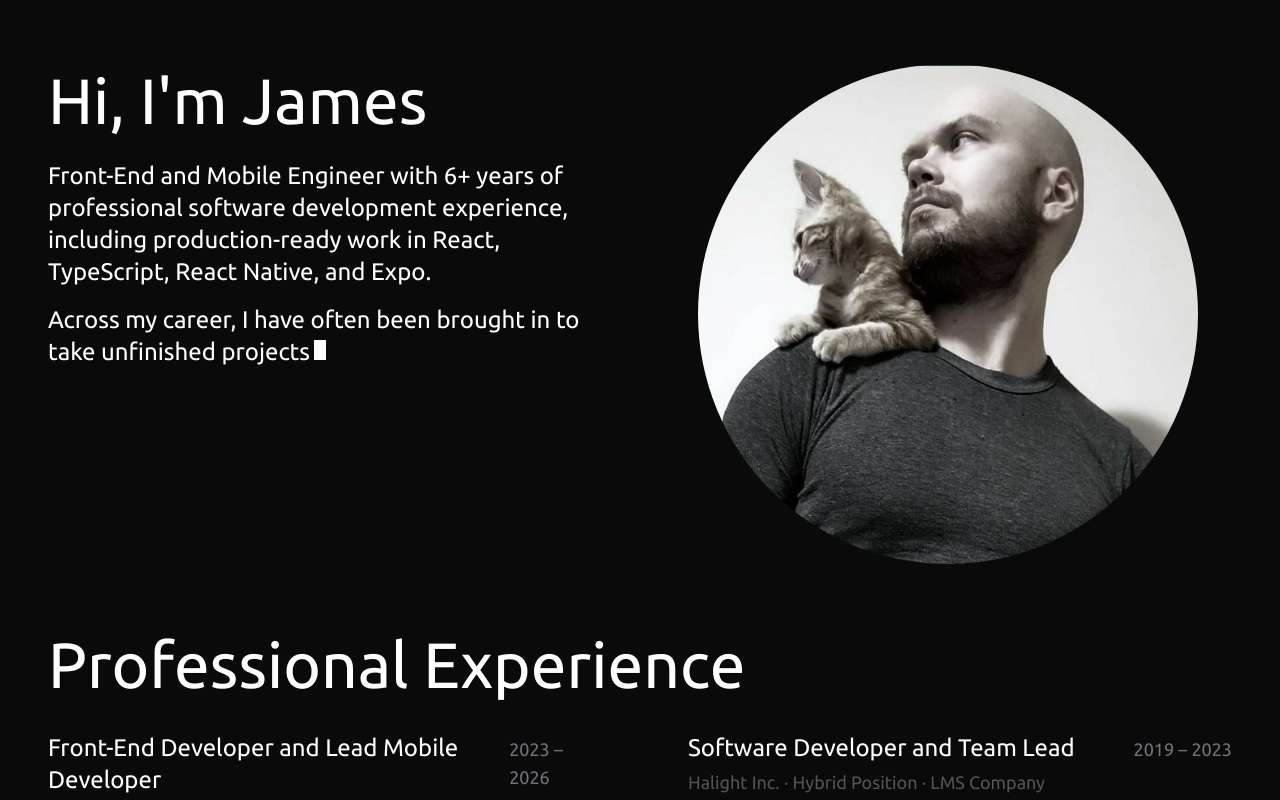
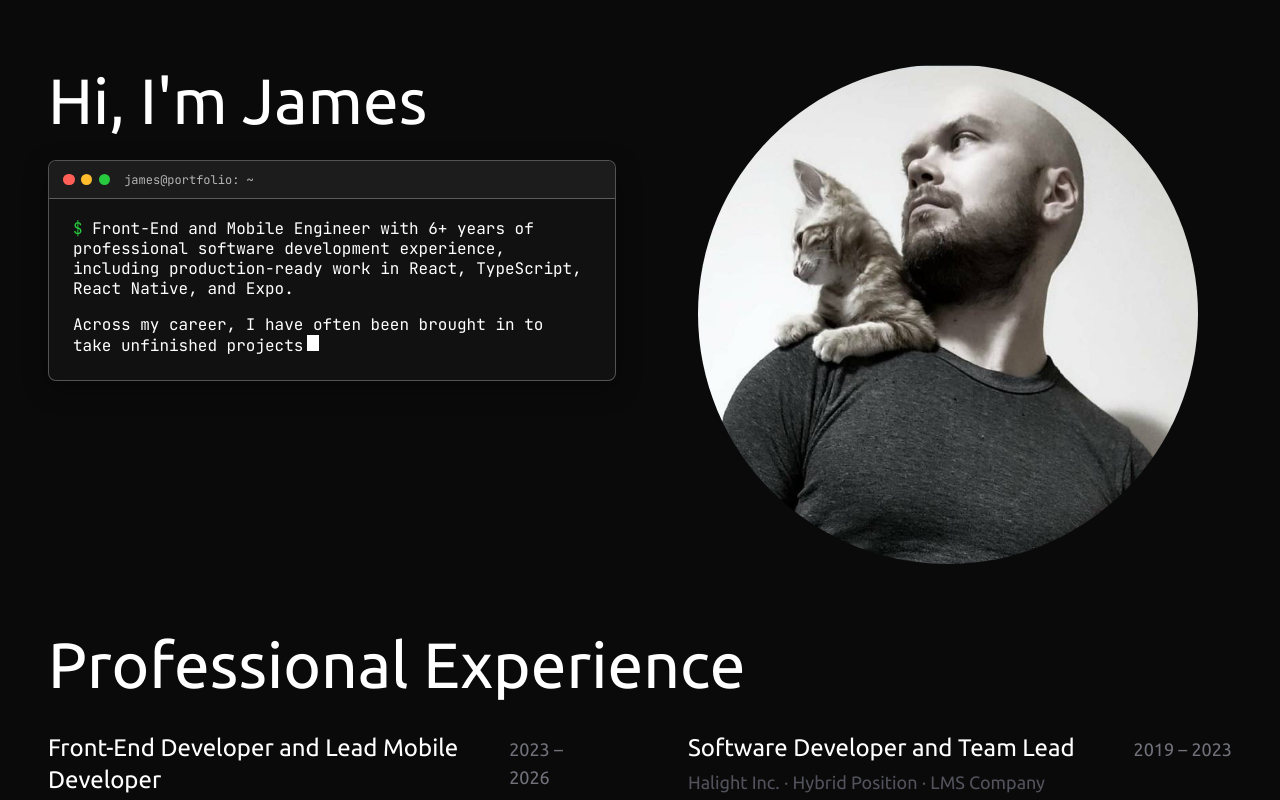
Before and after one commit to james-zedd/jameszedd-dot-com, a Next.js app: page / in a window 1280 px wide. Shown: the top 800 px of the page. Built offline with nearby package versions, Linux system fonts and the light colour scheme.

Commit message:
Add terminal style to intro text

```diff
--- a/src/app/_components/IntroText.tsx
+++ b/src/app/_components/IntroText.tsx
@@ -64,15 +64,23 @@ export default function IntroTextText({ showTextB = false }: IntroTextProps) {
   const paragraphs = renderedText.split("\n\n");
 
   return (
+    <div className="intro-terminal">
+      <div className="intro-terminal-header">
+        <span className="intro-terminal-dot intro-terminal-dot-red"></span>
+        <span className="intro-terminal-dot intro-terminal-dot-yellow"></span>
+        <span className="intro-terminal-dot intro-terminal-dot-green"></span>
+        <span className="intro-terminal-title">james@portfolio: ~</span>
+      </div>
       <div className="intro-text">
         {paragraphs.map((paragraph, i) => (
           <p key={i}>
             {paragraph}
             {i === paragraphs.length - 1 && (
-            <span className="w-2 h-4 md:w-3 md:h-5 bg-white inline-block ml-1 animate-toggle-blink"></span>
+              <span className="w-2 h-3 md:w-3 md:h-4 bg-white inline-block ml-1 animate-toggle-blink"></span>
             )}
           </p>
         ))}
       </div>
+    </div>
   );
 }
--- a/src/app/globals.css
+++ b/src/app/globals.css
@@ -6,6 +6,8 @@
   --font-ubuntu: "Ubuntu", sans-serif;
   --font-ubuntu-mono: "Ubuntu Mono", monospace;
   --font-merriweather: "Merriweather", serif;
+  --font-jetbrains-mono: "JetBrains Mono", monospace;
+  --font-terminal: var(--font-jetbrains-mono);
   --text-light: #b4b4b4;
 }
 
@@ -72,14 +74,67 @@ p {
   color: var(--text-light);
 }
 
+.intro-terminal {
+  border: 1px solid rgba(255, 255, 255, 0.28);
+  border-radius: 8px;
+  background: #111111;
+  overflow: hidden;
+  box-shadow: 0 8px 24px rgba(0, 0, 0, 0.35);
+}
+
+.intro-terminal-header {
+  display: flex;
+  align-items: center;
+  gap: 0.4rem;
+  padding: 0.6rem 0.9rem;
+  background: #1c1c1c;
+  border-bottom: 1px solid rgba(255, 255, 255, 0.28);
+}
+
+.intro-terminal-dot {
+  width: 0.7rem;
+  height: 0.7rem;
+  border-radius: 9999px;
+  display: inline-block;
+}
+
+.intro-terminal-dot-red {
+  background: #ff5f56;
+}
+
+.intro-terminal-dot-yellow {
+  background: #ffbd2e;
+}
+
+.intro-terminal-dot-green {
+  background: #27c93f;
+}
+
+.intro-terminal-title {
+  margin-left: 0.5rem;
+  font-family: var(--font-terminal);
+  font-size: 0.75rem;
+  color: var(--text-light);
+}
+
+.intro-text {
+  padding: 1.25rem 1.5rem 1.5rem;
+  font-family: var(--font-terminal);
+}
+
 .intro-text p {
-  font-size: 1.25rem;
-  line-height: 1.75rem;
+  font-size: 0.75rem;
+  line-height: 1rem;
   font-weight: 400;
 }
 
 .intro-text p + p {
   margin-top: 1rem;
+}
+
+.intro-text p:first-child::before {
+  content: "$ ";
+  color: #27c93f;
 }
 
 @media (min-width: 40rem) { /* 640px */
@@ -111,8 +166,8 @@ p {
   }
 
   .intro-text p {
-    font-size: 1.5rem;
-    line-height: 2rem;
+    font-size: 1rem;
+    line-height: 1.25rem;
   }
 }
 
--- a/src/app/layout.tsx
+++ b/src/app/layout.tsx
@@ -1,5 +1,5 @@
 import type { Metadata } from "next";
-import { Ubuntu, Ubuntu_Mono, Merriweather } from "next/font/google";
+import { Ubuntu, Ubuntu_Mono, Merriweather, JetBrains_Mono } from "next/font/google";
 import "./globals.css";
 import Footer from "./_components/Footer";
 
@@ -21,6 +21,12 @@ const merriweather = Merriweather({
   subsets: ["latin"],
 });
 
+const jetbrainsMono = JetBrains_Mono({
+  variable: "--font-jetbrains-mono",
+  weight: ["400", "500"],
+  subsets: ["latin"],
+});
+
 export const metadata: Metadata = {
   title: "James Zedd",
   description:
@@ -35,7 +41,7 @@ export default function RootLayout({
   return (
     <html
       lang="en"
-      className={`${ubuntu.variable} ${ubuntuMono.variable} ${merriweather.variable} h-full antialiased`}
+      className={`${ubuntu.variable} ${ubuntuMono.variable} ${merriweather.variable} ${jetbrainsMono.variable} h-full antialiased`}
     >
       <body className="min-h-full flex flex-col font-sans">
         {children}
```
Lines whose indentation alone changed are shown as unchanged.
